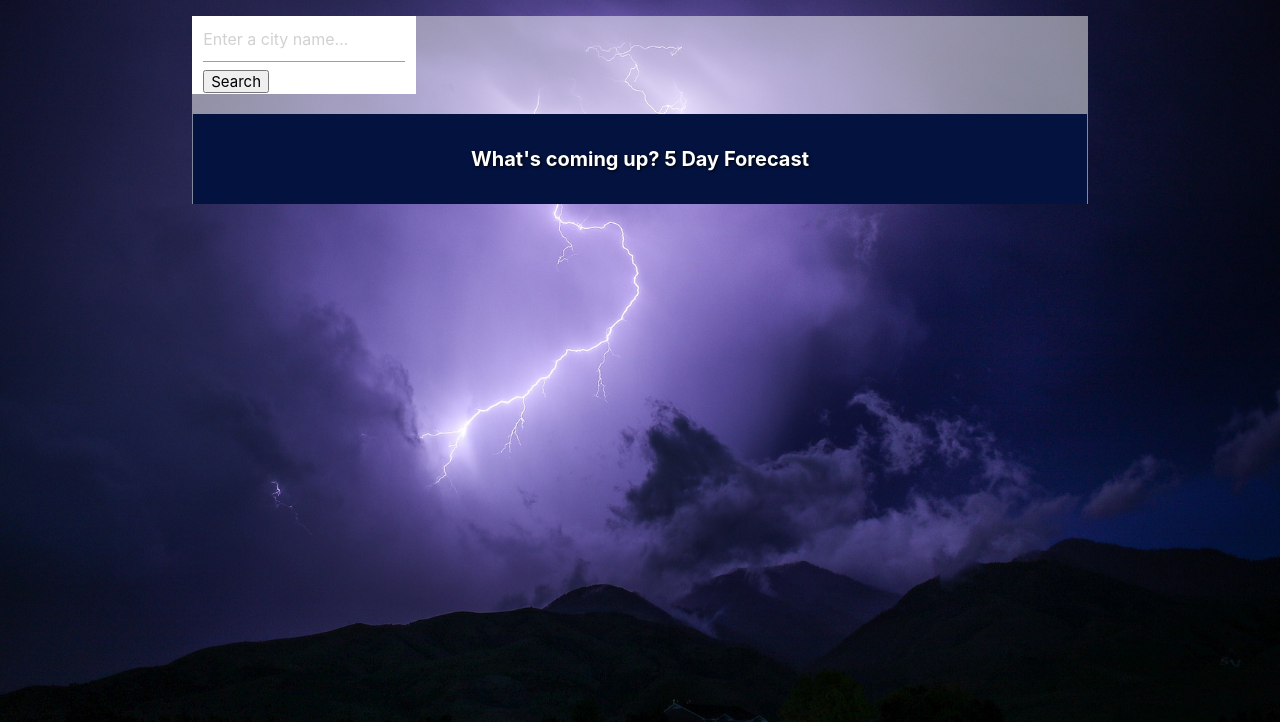
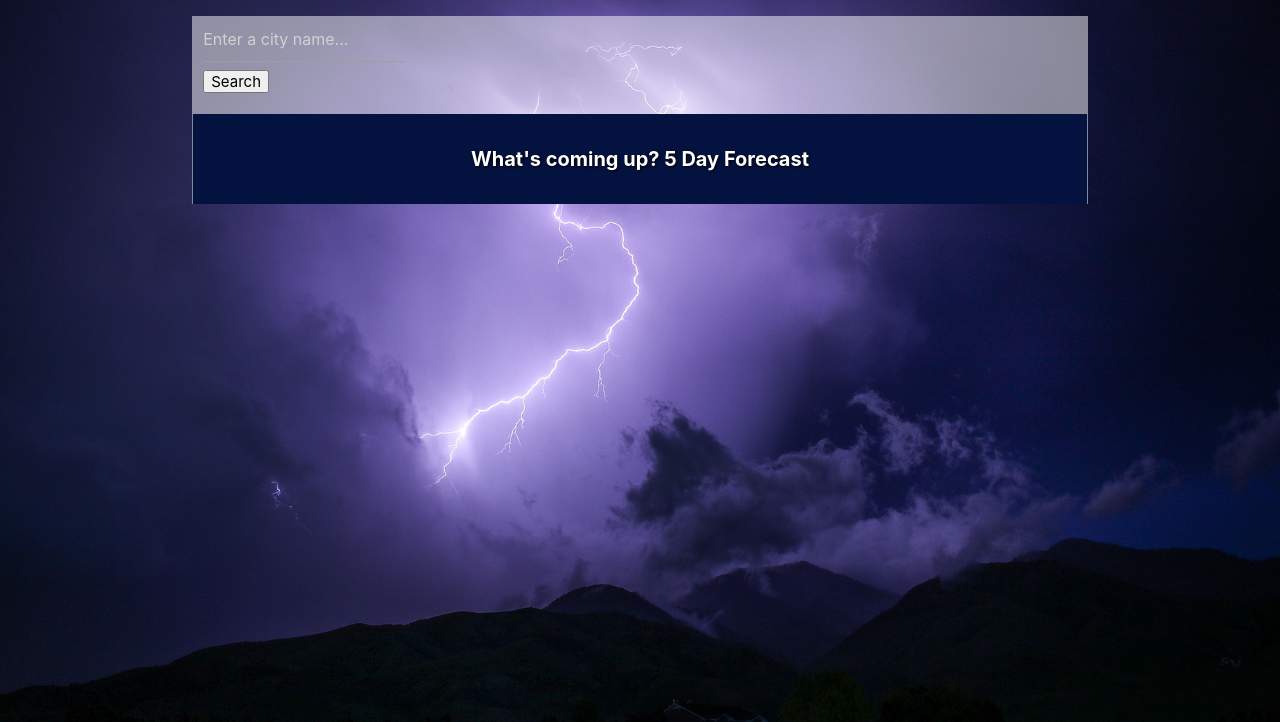
Before and after one commit to m-sherrill/weather-app, a plain HTML site: page index.html in a window 1280 px wide. Shown: the part 78-800 px from the top of the page. Drawn offline with nearby package versions, Linux system fonts and the light colour scheme.

Commit message:
changed a background color

```diff
--- a/assets/css/styles.css
+++ b/assets/css/styles.css
@@ -133,6 +133,6 @@ h6 {
     border-right: 1px solid rgba(255, 255, 255, 0.5);
 }
 
-#searchContainer {
+/* #searchContainer {
     background-color: white;
-}
+} */
```
